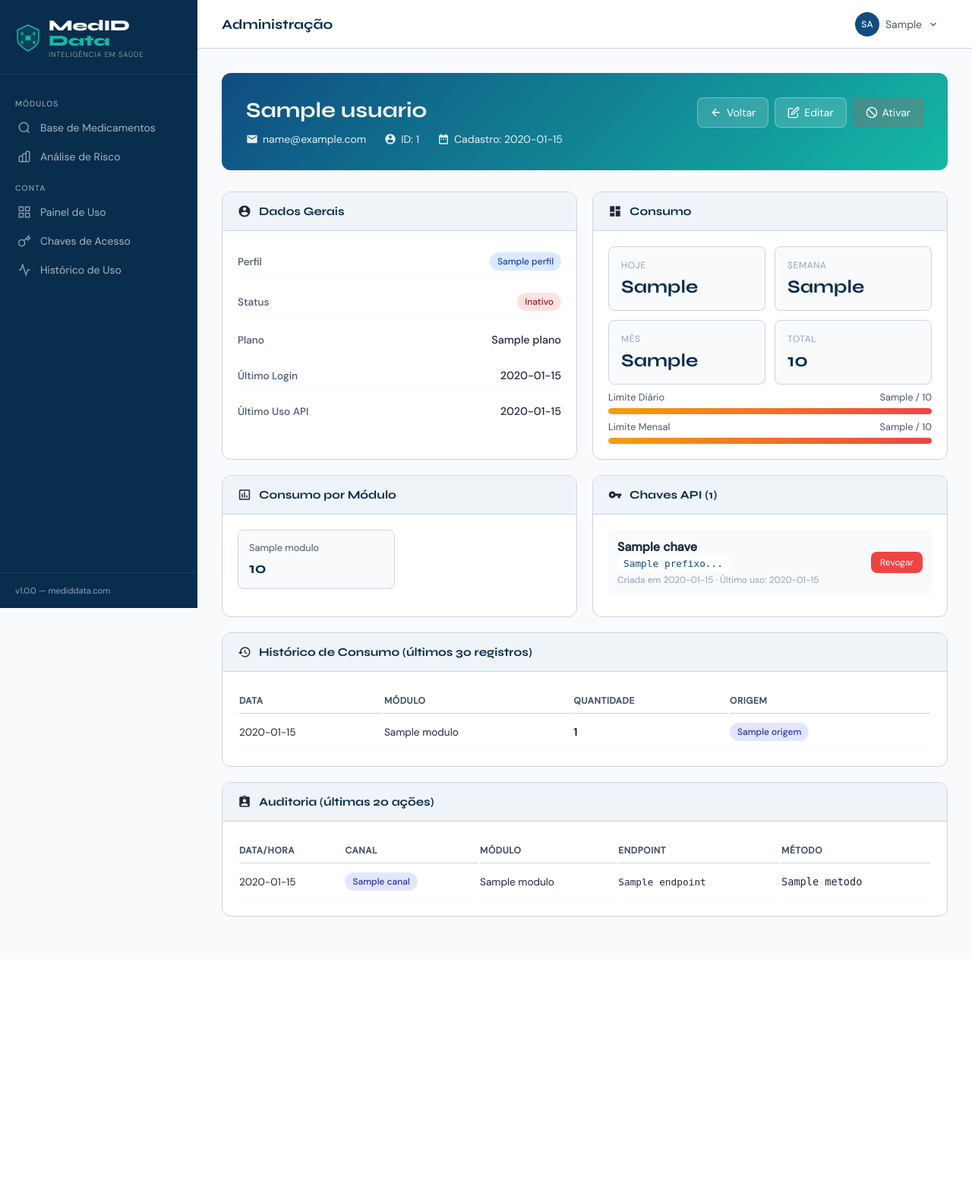
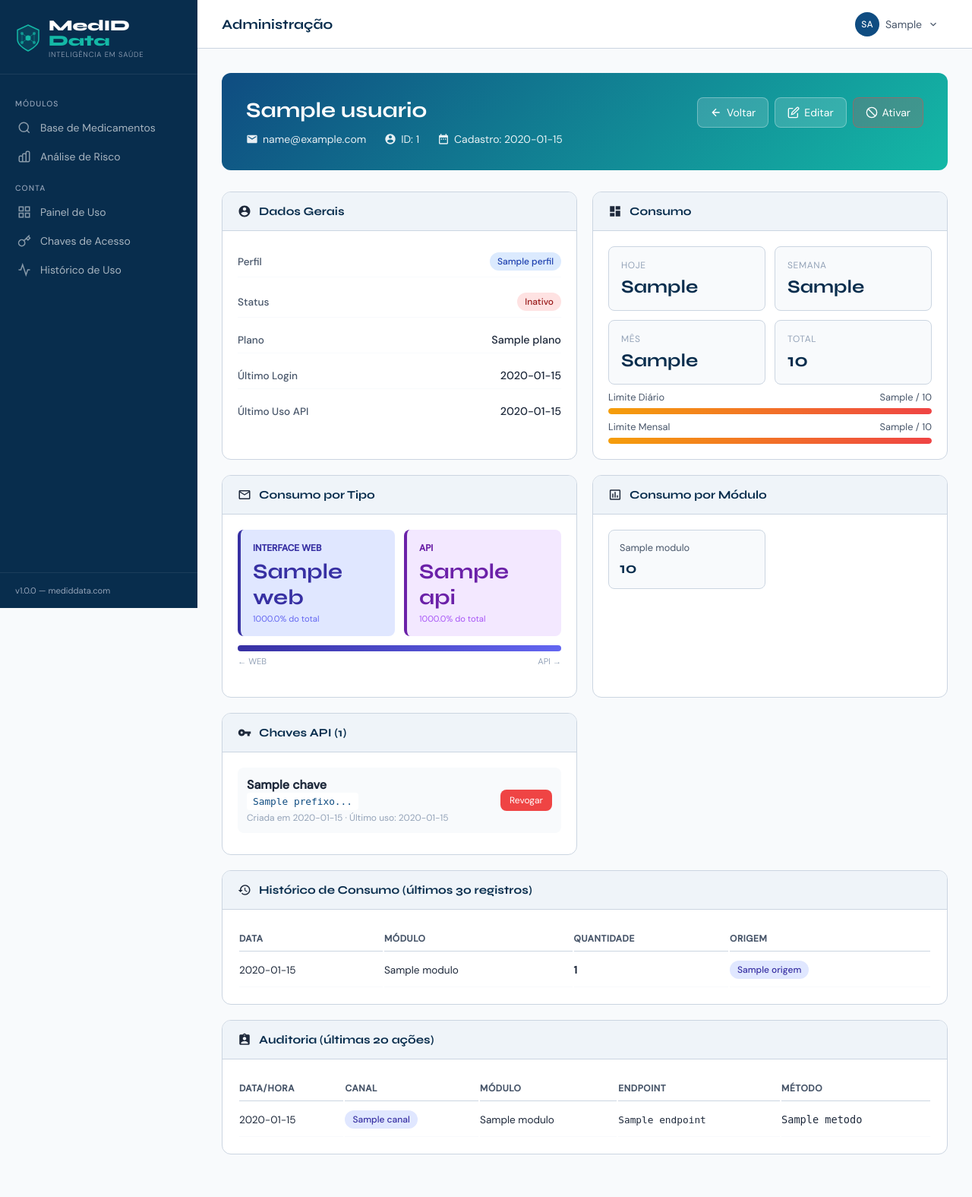
Before and after one commit to MedIdData/medid.data, a Python web app: template app/templates/admin_usuario_detalhes.html in a window 1280 px wide. Shown: the whole page at 76% size. Before the commit the page ends 1206 px from the top, so only its background shows below. Run offline with Jinja, Linux system fonts and the light colour scheme; the template is opened without the code that fills it: most values are stand-ins (such as "Sample title", 1, 10 or a date in 2020).

Commit message:
feat: adiciona visualização de consumo por tipo (WEB vs API)
Implementa card visual mostrando divisão WEB vs API:

## ✨ Funcionalidades

### Card "Consumo por Tipo"
**Na página de detalhes do usuário:**

1. **Dois Boxes Lado a Lado**
   - Interface WEB (roxo claro)
   - API (roxo escuro)
   - Número grande + percentual

2. **Barra de Comparação Visual**
   - Barra horizontal dividida
   - Proporção WEB vs API
   - Gradientes coloridos
   - Labels nas pontas

3. **Cálculo Automático**
   - Conta requisições via sessão web
   - Conta requisições via chave API
   - Calcula percentuais
   - Mostra distribuição visual

## 🎨 Design

**Cores:**
- WEB: Azul/Roxo (#3730A3 → #6366F1)
- API: Roxo escuro (#6B21A8 → #A855F7)

## 📊 Fonte de Dados

## 🔧 Implementação

**Repository:**
-
- Retorna:

**Router:**
- Chama função no /admin/usuarios/{id}/detalhes
- Passa  para template

**Template:**
- Novo card antes de "Consumo por Módulo"
- Boxes coloridos com números
- Barra horizontal de comparação
- Cálculo de percentuais inline

## ✅ Benefícios

1. **Entender Comportamento do Usuário**
   - Usa mais interface web? → Usuário final
   - Usa mais API? → Integração/automação
   - Ajuda a segmentar tipo de uso

2. **Identificar Padrões**
   - 100% API = bot/integração
   - 100% WEB = usuário manual
   - Mix = uso híbrido

3. **Suporte Direcionado**
   - Usuário API: docs técnicas
   - Usuário WEB: tutoriais visuais

## 🎯 Casos de Uso

**Exemplo 1: Usuário Final**

**Exemplo 2: Integração**

**Exemplo 3: Híbrido**

Co-Authored-By: Claude Sonnet 4.5 <noreply@anthropic.com>

```diff
--- a/app/routers/web.py
+++ b/app/routers/web.py
@@ -904,6 +904,9 @@ async def admin_usuario_detalhes(
     # Estatísticas
     stats = usuario_repo.obter_estatisticas_usuario(db, usuario_id)
 
+    # Consumo por tipo (WEB vs API)
+    consumo_tipo = usuario_repo.obter_consumo_por_tipo(db, usuario_id)
+
     # Chaves API
     chaves = usuario_repo.listar_chaves_usuario(db, usuario_id)
 
@@ -922,6 +925,7 @@ async def admin_usuario_detalhes(
             "ultimo_login": ultimo_login,
             "ultimo_uso_api": ultimo_uso_api,
             "stats": stats,
+            "consumo_tipo": consumo_tipo,
             "chaves": chaves,
             "historico": historico,
             "auditoria": auditoria,
--- a/app/templates/admin_usuario_detalhes.html
+++ b/app/templates/admin_usuario_detalhes.html
@@ -508,6 +508,49 @@
     </div>
   </div>
 
+  <!-- Consumo por Tipo (WEB vs API) -->
+  <div class="secao-card">
+    <div class="secao-header">
+      <svg width="18" height="18" fill="currentColor" viewBox="0 0 24 24">
+        <path d="M20 4H4c-1.11 0-1.99.89-1.99 2L2 18c0 1.11.89 2 2 2h16c1.11 0 2-.89 2-2V6c0-1.11-.89-2-2-2zm0 14H4V8l8 5 8-5v10zm-8-7L4 6h16l-8 5z"/>
+      </svg>
+      <h3>Consumo por Tipo</h3>
+    </div>
+    <div class="secao-body">
+      {% set total_tipo = consumo_tipo.WEB + consumo_tipo.API %}
+      {% if total_tipo > 0 %}
+        <div style="margin-bottom: 20px;">
+          <div style="display: flex; gap: 12px; margin-bottom: 12px;">
+            <div style="flex: 1; background: #E0E7FF; padding: 16px; border-radius: 8px; border-left: 4px solid #3730A3;">
+              <div style="font-size: .75rem; color: #3730A3; margin-bottom: 6px; font-weight: 600; text-transform: uppercase;">Interface WEB</div>
+              <div style="font-family: 'Syne', sans-serif; font-size: 1.75rem; font-weight: 700; color: #3730A3;">{{ consumo_tipo.WEB }}</div>
+              <div style="font-size: .7rem; color: #6366F1; margin-top: 4px;">{{ "%.1f"|format((consumo_tipo.WEB / total_tipo * 100) if total_tipo > 0 else 0) }}% do total</div>
+            </div>
+            <div style="flex: 1; background: #F3E8FF; padding: 16px; border-radius: 8px; border-left: 4px solid #6B21A8;">
+              <div style="font-size: .75rem; color: #6B21A8; margin-bottom: 6px; font-weight: 600; text-transform: uppercase;">API</div>
+              <div style="font-family: 'Syne', sans-serif; font-size: 1.75rem; font-weight: 700; color: #6B21A8;">{{ consumo_tipo.API }}</div>
+              <div style="font-size: .7rem; color: #A855F7; margin-top: 4px;">{{ "%.1f"|format((consumo_tipo.API / total_tipo * 100) if total_tipo > 0 else 0) }}% do total</div>
+            </div>
+          </div>
+          <!-- Barra de comparação visual -->
+          <div style="display: flex; height: 8px; border-radius: 4px; overflow: hidden; background: var(--fundo-sec);">
+            {% set pct_web = (consumo_tipo.WEB / total_tipo * 100) if total_tipo > 0 else 50 %}
+            <div style="width: {{ pct_web }}%; background: linear-gradient(90deg, #3730A3 0%, #6366F1 100%); transition: width .3s;"></div>
+            <div style="width: {{ 100 - pct_web }}%; background: linear-gradient(90deg, #6B21A8 0%, #A855F7 100%); transition: width .3s;"></div>
+          </div>
+          <div style="display: flex; justify-content: space-between; margin-top: 6px; font-size: .7rem; color: var(--texto-ter);">
+            <span>← WEB</span>
+            <span>API →</span>
+          </div>
+        </div>
+      {% else %}
+        <div class="empty-state">
+          <p>Nenhum consumo registrado este mês</p>
+        </div>
+      {% endif %}
+    </div>
+  </div>
+
   <!-- Consumo por Módulo -->
   <div class="secao-card">
     <div class="secao-header">
```
Also changed, not shown: app/repositories/usuario_repo.py (+33 -0 lines).
